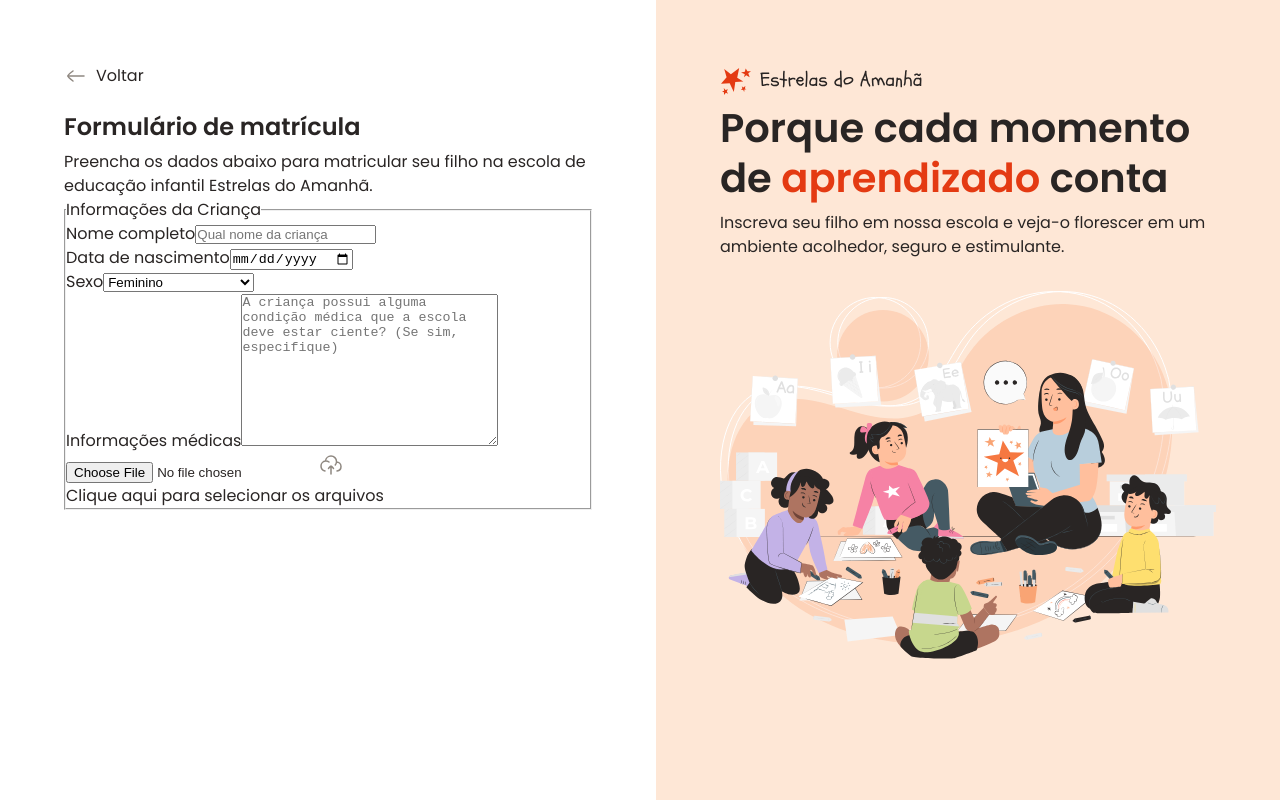
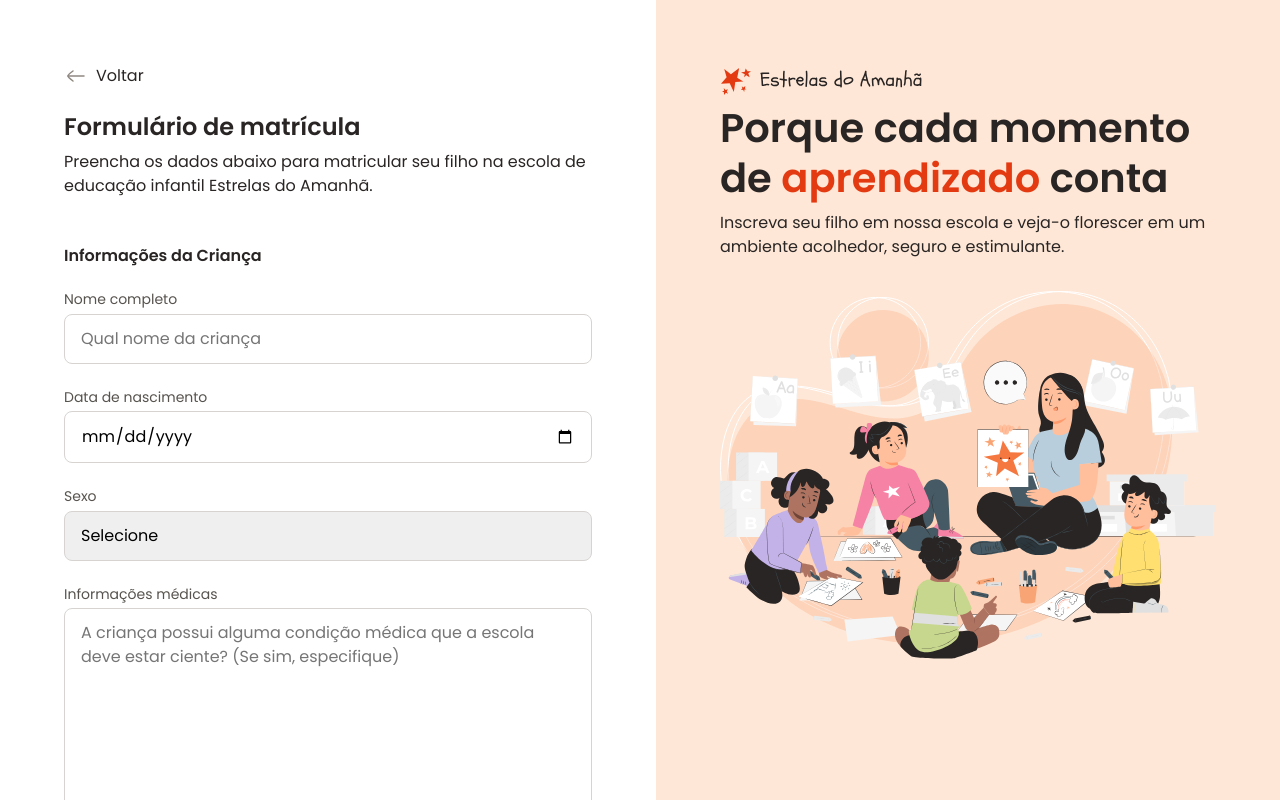
Before and after one commit to neguinzika/formulario-de-matricula, a Vue app: page / in a window 1280 px wide. Built offline with nearby package versions, Linux system fonts and the light colour scheme.

Commit message:
Estruturando o Forms

```diff
--- a/src/components/Formulario.vue
+++ b/src/components/Formulario.vue
@@ -27,8 +27,9 @@
           <div class="select-wrapper">
             <label for="gender">Sexo</label>
             <select name="gender" id="gender">
+              <option value="">Selecione</option>
+              <option value="male">Masculino</option>
               <option value="female">Feminino</option>
-              <option value="male">Masculino</option>
               <option value="na">Prefiro não responder</option>
             </select>
           </div>
@@ -73,3 +74,5 @@ export default {
 
 <style src="./global.css"/>
 <style src="./layout.css"/>
+<style src="./forms.css"/>
+<style src="./index.css"/>
--- /dev/null
+++ b/src/components/forms.css
@@ -0,0 +1,14 @@
+form {
+    margin-top: 3rem;
+}
+
+fieldset {
+    border: none;
+    display: grid;
+    gap: 1.5rem;
+}
+
+legend {
+    font: 600 1rem/1.25rem var(--font-family);
+    margin-bottom: 1.5rem;
+}
--- /dev/null
+++ b/src/components/index.css
@@ -0,0 +1,26 @@
+input, textarea, select {
+    appearance: none;
+    width: 100%;
+    border-radius: .5rem;
+    border: 1px solid var(--stroke-default);
+
+    padding: .75rem 1rem;
+
+    font: var(--text);
+
+}
+
+label {
+    font: var(--text-sm);
+    color: var(--text-secondary);
+    display: block;
+    margin-bottom: .25rem;
+}
+
+input:focus,
+select:focus,
+textarea:focus {
+    outline: .25rem solid var(--surface-secondary);
+    border: .125rem solid var(--stroke-highlight);
+    outline-offset: .1px;
+}
```
